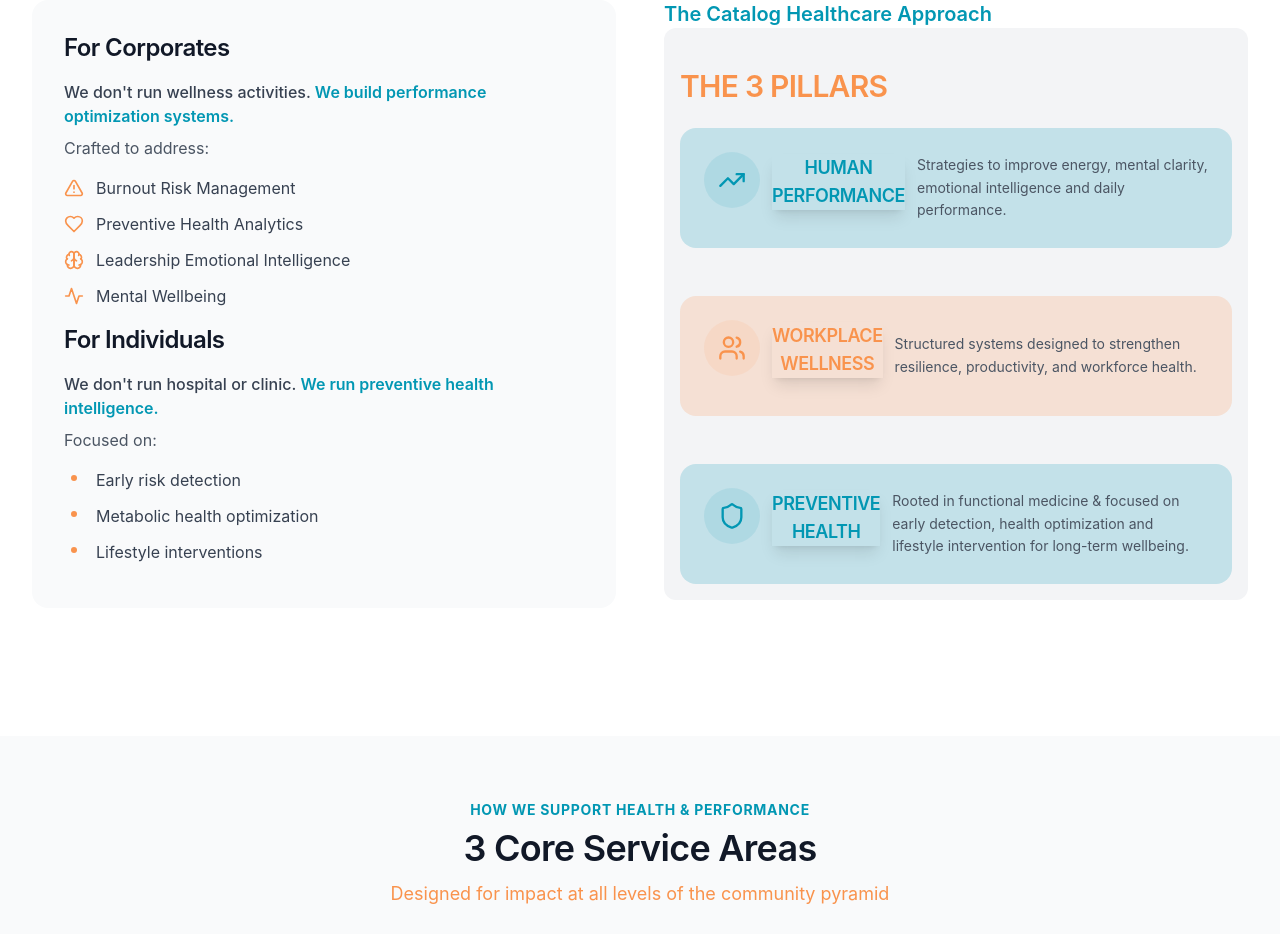
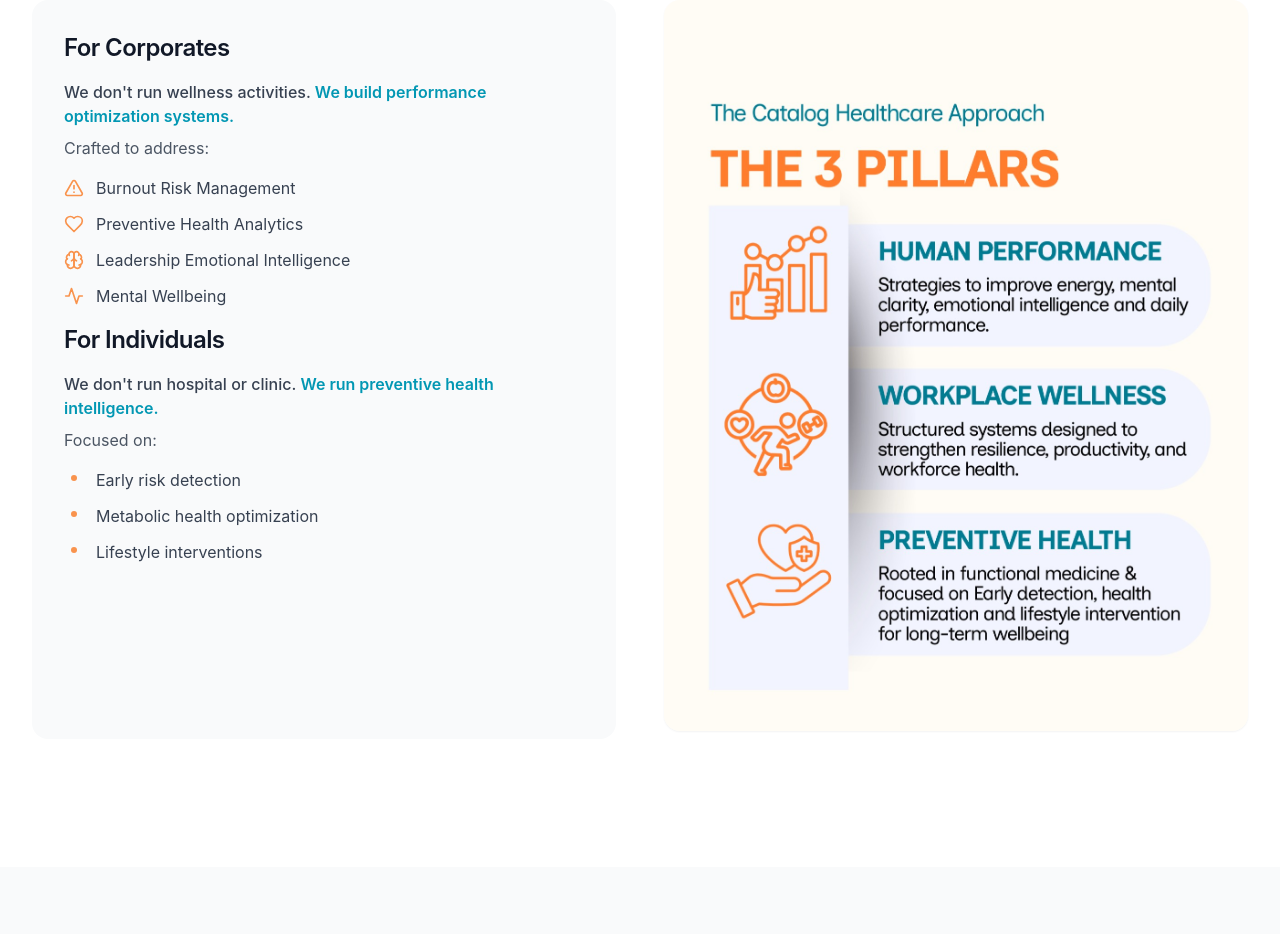
Before and after one commit to dancun48/the-catalog, a React (Vite) app: page / in a window 1280 px wide. Shown: the part 1020-1954 px from the top of the page. Built offline with nearby package versions, Linux system fonts and the light colour scheme.

Commit message:
fifth commit

```diff
--- a/src/components/Home/CoreServices.jsx
+++ b/src/components/Home/CoreServices.jsx
@@ -18,14 +18,11 @@
           viewport={{ once: true }}
           className="mb-12 text-center"
         >
-          <span className="text-sm font-bold text-primary uppercase tracking-wider mb-2 block">
+          <span className="text-4xl font-bold text-primary tracking-tight mb-2 block">
             How We Support Health & Performance
           </span>
-          <h2 className="text-4xl font-display font-semibold text-gray-900 mb-3">
-            3 Core Service Areas
-          </h2>
           <p className="text-lg text-secondary">
-            Designed for impact at all levels of the community pyramid
+            3 Core Service Areas Designed for impact at all levels of the community pyramid
           </p>
         </motion.div>
 
@@ -69,7 +66,7 @@
               </li>
             </ul>
 
-            <button onClick={()=> navigate('/health-optimiza')} className="inline-flex items-center text-secondary font-medium group hover:text-primary/80 transition-colors">
+            <button onClick={()=> {navigate('/health-optimiza'); scrollTo(0, 0)}} className="inline-flex items-center text-secondary font-medium group hover:text-primary/80 transition-colors">
               Explore | Health Optimiza™
               <ArrowRight className="ml-2 h-4 w-4 group-hover:translate-x-1 transition-transform" />
             </button>
@@ -109,7 +106,7 @@
               </li>
             </ul>
 
-            <button className="inline-flex items-center text-secondary font-medium group hover:text-primary/80 transition-colors">
+            <button onClick={()=>{navigate('/wellness-hive'); scrollTo(0,0)}} className="inline-flex items-center text-secondary font-medium group hover:text-primary/80 transition-colors">
               Explore | Wellness Hive™
               <ArrowRight className="ml-2 h-4 w-4 group-hover:translate-x-1 transition-transform" />
             </button>
--- a/src/components/Home/PositioningStrip.jsx
+++ b/src/components/Home/PositioningStrip.jsx
@@ -1,6 +1,8 @@
 import React from 'react';
 import { motion } from 'framer-motion';
 import { TrendingUp, Users, Shield, Heart, Brain, AlertTriangle, Activity } from 'lucide-react';
+
+import pillars from "../../assets/images/3pillars.jpeg";
 
 const PositioningStrip = () => {
   const corporateFocus = [
@@ -83,62 +85,7 @@
           viewport={{ once: true }}
           className="mb-2"
         >
-          <p className="text-xl text-gray-800 font-medium">
-            <span className="text-primary font-semibold">The Catalog Healthcare Approach</span>
-          </p>
-        {/* Three Pillars */}
-        <motion.div
-          initial={{ opacity: 0, y: 20 }}
-          whileInView={{ opacity: 1, y: 0 }}
-          viewport={{ once: true }}
-          className='bg-gray-100 rounded-xl p-4'
-        >
-          <h3 className="text-2xl md:text-3xl font-display font-semibold my-6 text-secondary">
-            THE 3 PILLARS
-          </h3>
-
-          <div className="flex flex-col items-start gap-12 justify-center">
-            {/* Human Performance */}
-            <div className="flex flex-row gap-3 items-center bg-primary/20 p-6 rounded-2xl">
-              <div className="flex justify-center mb-4">
-                <div className="w-14 h-14 bg-primary/10 rounded-full flex items-center justify-center">
-                  <TrendingUp className="h-7 w-7 text-primary" />
-                </div>
-              </div>
-              <h4 className="text-lg font-semibold text-primary mb-3 shadow-lg text-center">HUMAN PERFORMANCE</h4>
-              <p className="text-gray-600 text-sm leading-relaxed">
-                Strategies to improve energy, mental clarity, emotional intelligence and daily performance.
-              </p>
-            </div>
-
-            {/* Workplace Wellness */}
-            <div className="flex flex-row gap-3 items-center bg-secondary/20 p-6 rounded-2xl">
-              <div className="flex justify-center mb-4">
-                <div className="w-14 h-14 bg-secondary/10 rounded-full flex items-center justify-center">
-                  <Users className="h-7 w-7 text-secondary" />
-                </div>
-              </div>
-              <h4 className="text-lg font-semibold text-secondary mb-3 shadow-lg text-center">WORKPLACE WELLNESS</h4>
-              <p className="text-gray-600 text-sm leading-relaxed">
-                Structured systems designed to strengthen resilience, productivity, and workforce health.
-              </p>
-            </div>
-
-            {/* Preventive Health */}
-            <div className="flex flex-row gap-3 items-center bg-primary/20 p-6 rounded-2xl">
-              <div className="flex justify-center mb-4">
-                <div className="w-14 h-14 bg-primary/10 rounded-full flex items-center justify-center">
-                  <Shield className="h-7 w-7 text-primary" />
-                </div>
-              </div>
-              <h4 className="text-lg font-semibold text-primary mb-3 shadow-lg text-center">PREVENTIVE HEALTH</h4>
-              <p className="text-gray-600 text-sm leading-relaxed">
-                Rooted in functional medicine & focused on early detection, health optimization and lifestyle intervention for long-term wellbeing.
-              </p>
-            </div>
-          </div>
-        </motion.div>
-
+          <img src={pillars} alt="The Catalog Healthcare Approach" className="w-full rounded-2xl shadow-sm" />
         </motion.div>
         </div>
       </div>
```
Also changed, not shown: src/assets/images/3pillars.jpeg (added).
